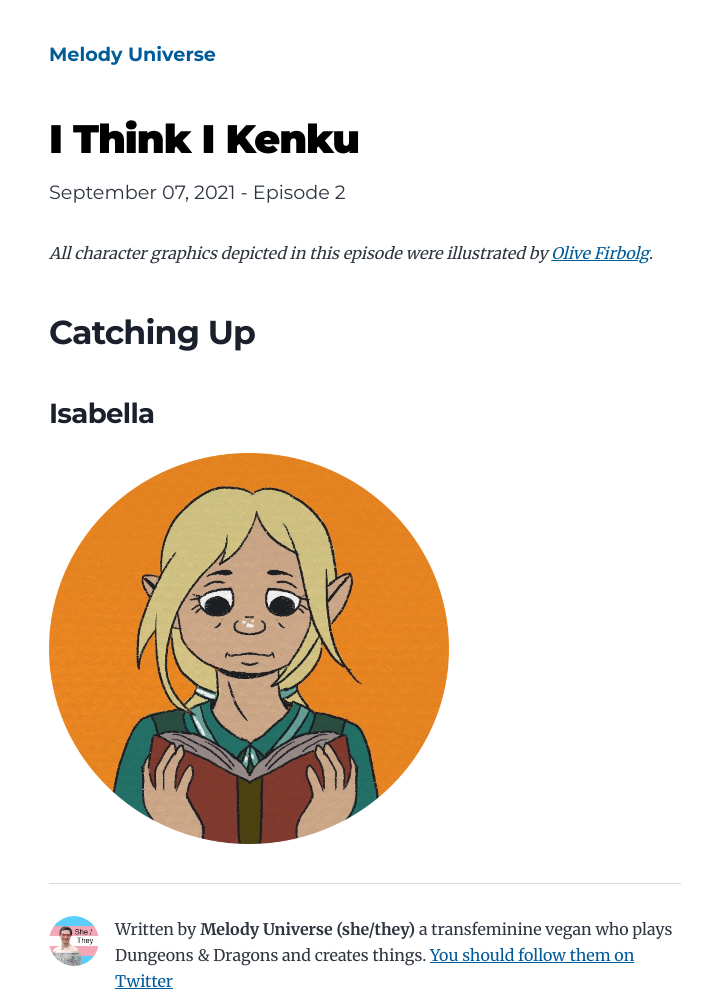
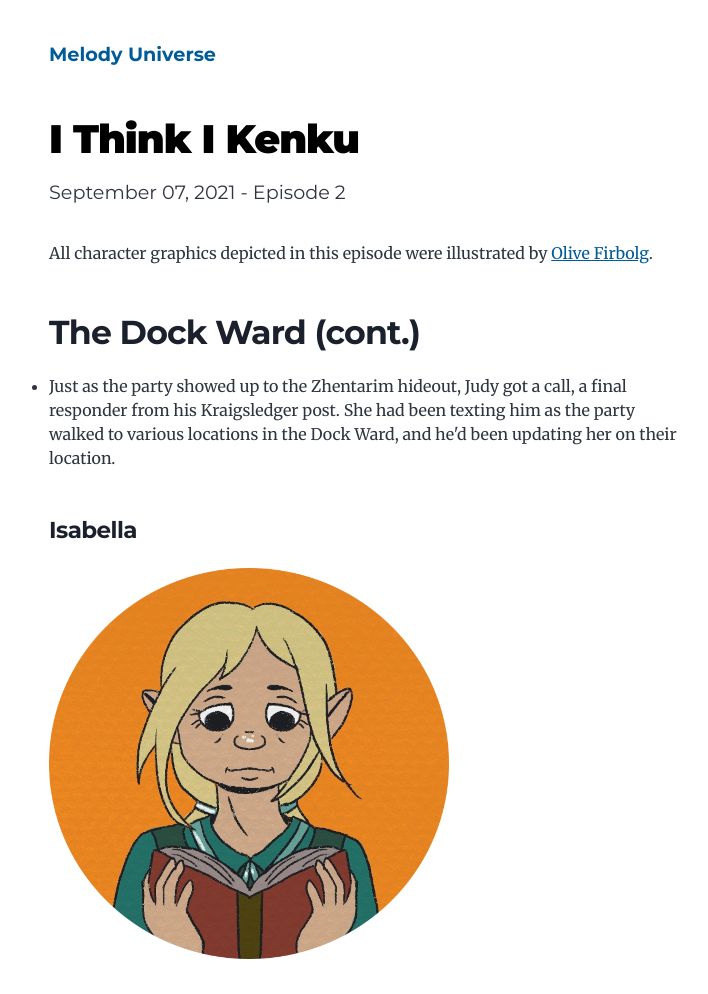
Before and after one commit to melody-universe/personal-website, a Gatsby site: page /episode-2/ in a window 1280 px wide. Shown: the top 994 px of the page, without its empty margins (275-983 px from the left). Built offline with nearby package versions, Linux system fonts and the light colour scheme; Gatsby itself is replaced by a stand-in of ours.

Commit message:
added beginning of episode 2

```diff
--- a/content/blog/episode-2/index.md
+++ b/content/blog/episode-2/index.md
@@ -5,10 +5,14 @@ date: "2021-09-07T18:00:00.000Z"
 description: "Episode 2"
 ---
 
-*All character graphics depicted in this episode were illustrated by [Olive Firbolg](https://olivefirbolg.com).*
+All character graphics depicted in this episode were illustrated by [Olive Firbolg](https://olivefirbolg.com).
 
-## Catching Up
+## The Dock Ward (cont.)
 
-### Isabella
+- Just as the party showed up to the Zhentarim hideout, Judy got a call, a final responder from his Kraigsledger post. She had been texting him as the party walked to various locations in the Dock Ward, and he'd been updating her on their location.
+
+#### Isabella
 
 ![Isabella](./isabella.png)
+
+Isabella is a 75 year-old rock gnome librarian; or at least, until recently. The owner of the library, a crotchety old man, just croaked and left instructions in his will to liquidate the entire library, leaving Isabella without a job. Honestly, this is all for the best; Isabella has spent years of her life pouring over books about magic and though she's admittedly a bit nervous about it, is excited to begin her new career as an adventurer.
```
